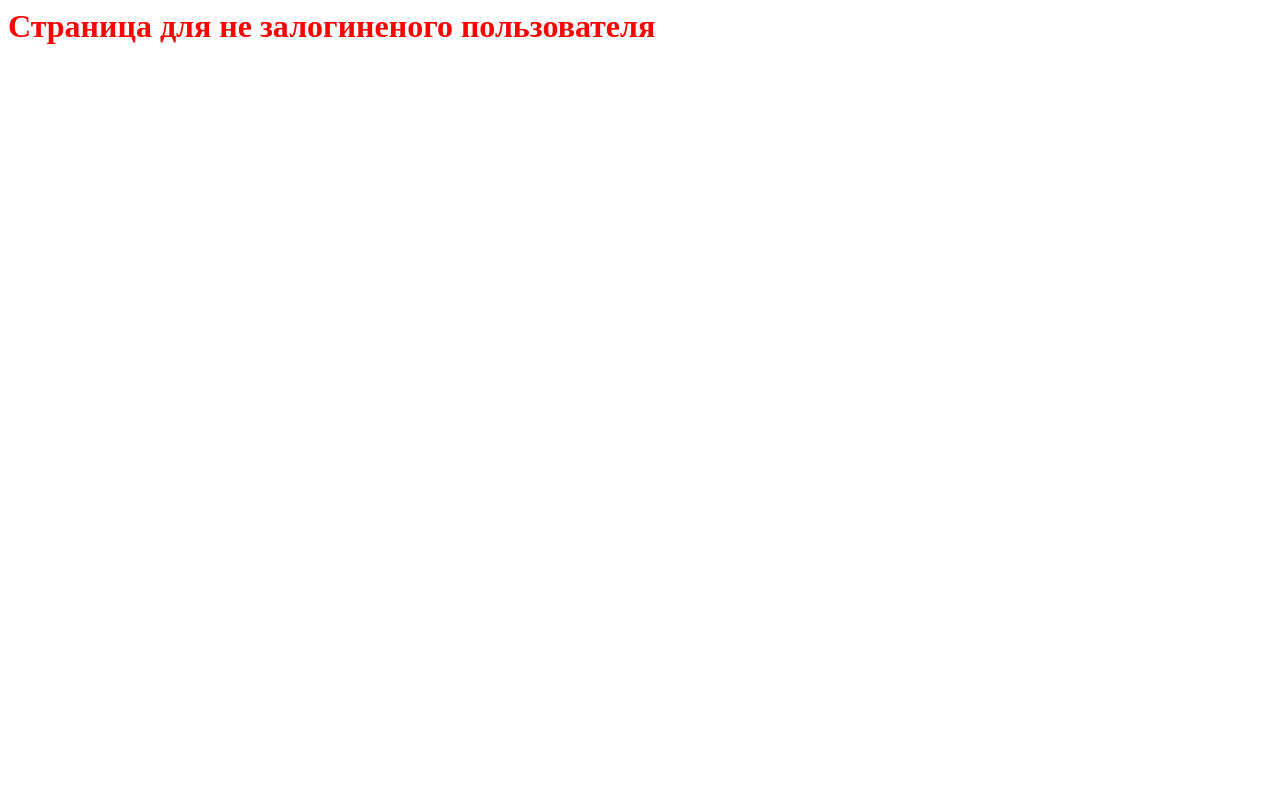
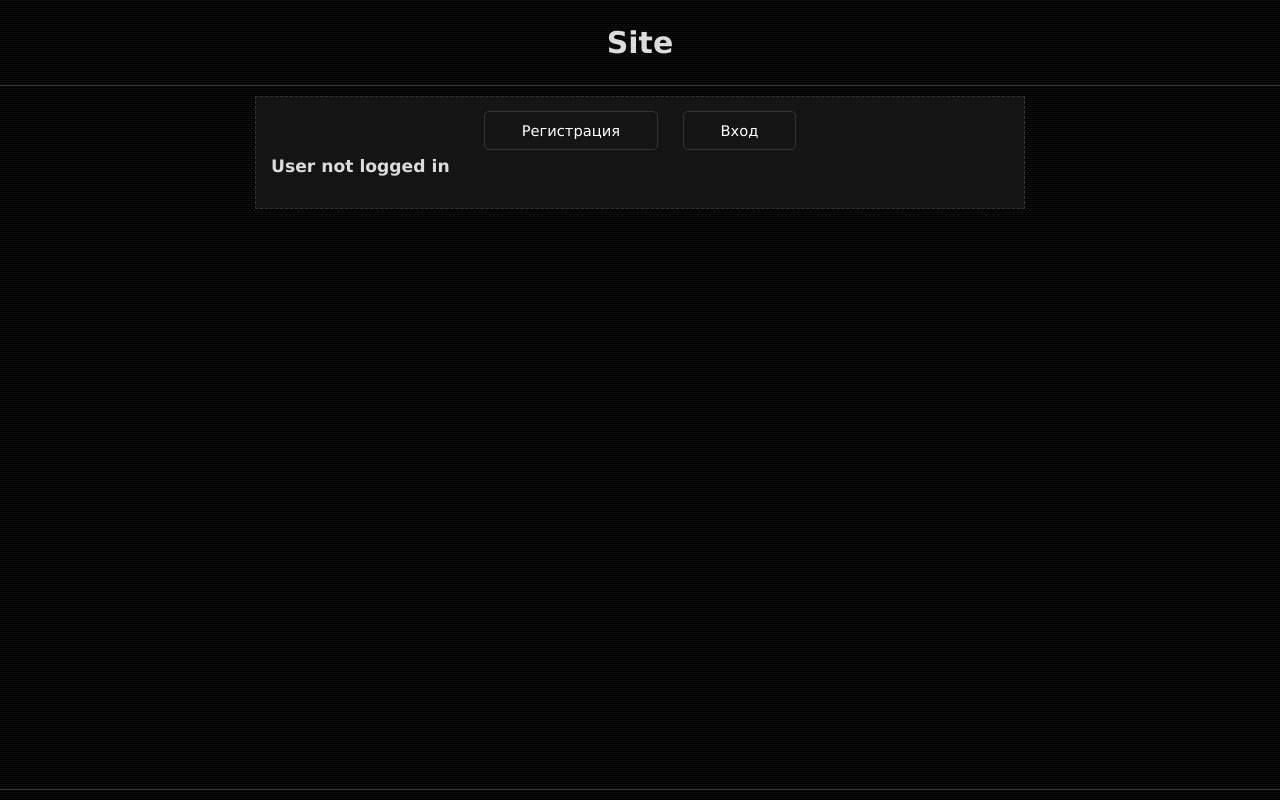
Before and after one commit to i-ka/alchemy, a Django app: page / in a window 1280 px wide. Run offline with Django 3.2, Linux system fonts and the light colour scheme.

Commit message:
Replaced frontend files from Admin to Game

```diff
--- a/alchemysite/AlchemyAdmin/static/AlchemyAdmin/main.css
+++ b/alchemysite/Game/static/Game/main.css
@@ -3,7 +3,7 @@ body {
 	font-family: Verdana, Helvetica, Arial;
 	font-size: 11pt;
 	color: #DCDCDC;
-	/*background-color: #111111;*/
+	background-color: #111111;
 	margin: 0;
 	padding: 0;
 	min-width: 800px;
@@ -28,7 +28,7 @@ body {
 	background-image: url("images/bgmenu.png");
 	background-color: #1C1C1C;
 	margin: 5px;
-	padding: 25px;
+	padding: 15px;
 	border: 1px dashed #323537;
 }
 
@@ -39,7 +39,7 @@ body {
 
 #menu {
 	text-align: center;
-	margin-bottom: 20px;
+	margin: 10px 0;
 }
 
 #menu a {
--- a/alchemysite/Game/templates/Game/index.html
+++ b/alchemysite/Game/templates/Game/index.html
@@ -1 +1,19 @@
-<h1 style="color:red;">Страница для не залогиненого пользователя</h1>
+{% extends "base.html" %}
+
+{% block title %}
+	Index
+{% endblock %}
+
+{% block header %}
+	<h2>Site</h2>
+{% endblock %}
+
+{% block center %}
+	<div class="block">
+		<div id="menu">
+			<a href="#">Регистрация</a>
+			<a href="#">Вход</a>
+		</div>
+	<h3>User not logged in</h3>
+	</div>
+{% endblock %}
--- a/alchemysite/AlchemyAdmin/templates/base.html
+++ b/alchemysite/Game/templates/base.html
@@ -4,7 +4,7 @@
 	<title>{% block title %}{% endblock %}</title>
 	<meta http-equiv="Content-Type" content="text/html; charset=utf-8" />
 	{% load staticfiles %}
-	<link rel="stylesheet" type="text/css" href="{% static 'AlchemyAdmin/main.css' %}" />
+	<link rel="stylesheet" type="text/css" href="{% static 'Game/main.css' %}" />
 	</head>
 <body>
 <!--Header -->
```
Also changed, not shown: alchemysite/Game/static/Game/images/bgmain.png (renamed from alchemysite/AlchemyAdmin/static/AlchemyAdmin/images/bgmain.png), alchemysite/Game/static/Game/images/bgmenu.png (added).
